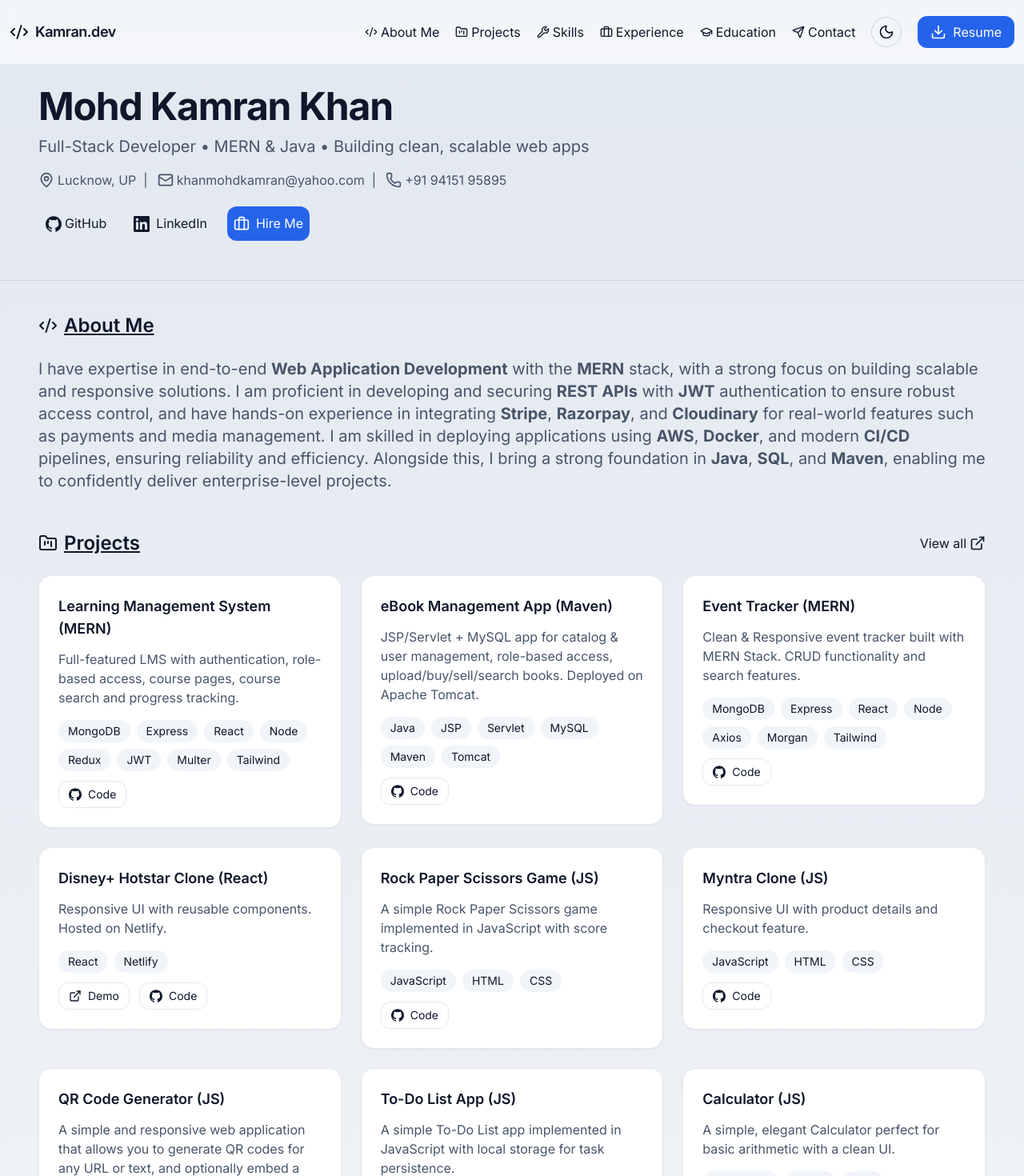
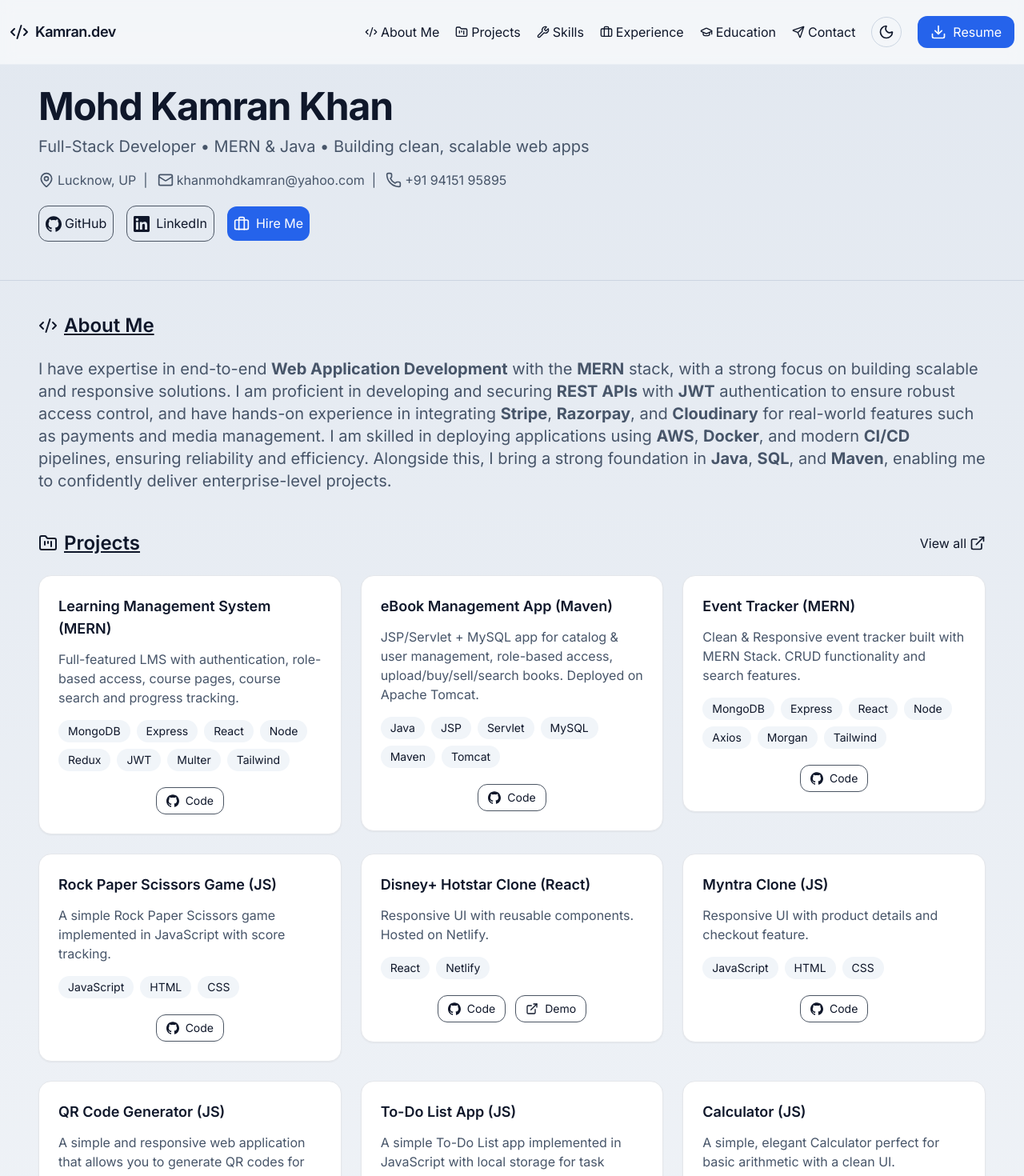
Before and after one commit to mohdkamran-khan/KAMRAN-portfolio, a React (Vite) app: page / in a window 1280 px wide. Shown: the top 1470 px of the page at 80% size. Built offline with nearby package versions, Linux system fonts and the light colour scheme.

Commit message:
Updated App.jsx

```diff
--- a/src/App.jsx
+++ b/src/App.jsx
@@ -54,16 +54,7 @@ const projects = [
     details:
       "Implemented using MERN for functionality and React/Tailwind for layout. Features responsive design and local storage for event persistence.",
   },
-  {
-    slug: "hotstar-clone",
-    title: "Disney+ Hotstar Clone (React)",
-    description: "Responsive UI with reusable components. Hosted on Netlify.",
-    stack: ["React", "Netlify"],
-    link: "https://hotstarclonekamran.netlify.app/",
-    repo: "https://github.com/mohdkamran-khan/HotStar-Clones",
-    details: "Created a streaming app clone with a polished UI/UX.",
-  },
-  {
+   {
     slug: "Rock-Paper-Scissors-JS",
     title: "Rock Paper Scissors Game (JS)",
     description:
@@ -73,6 +64,15 @@ const projects = [
     repo: "https://github.com/mohdkamran-khan/RockPaperScissorsGame",
     details:
       "Implemented using JavaScript for game logic and HTML/CSS for layout. Features score tracking and responsive design.",
+  },
+  {
+    slug: "hotstar-clone",
+    title: "Disney+ Hotstar Clone (React)",
+    description: "Responsive UI with reusable components. Hosted on Netlify.",
+    stack: ["React", "Netlify"],
+    link: "https://hotstarclonekamran.netlify.app/",
+    repo: "https://github.com/mohdkamran-khan/HotStar-Clones",
+    details: "Created a streaming app clone with a polished UI/UX.",
   },
   {
     slug: "myntra-clone",
@@ -356,7 +356,7 @@ export default function PortfolioSite() {
               href="https://github.com/mohdkamran-khan"
               target="_blank"
               rel="noreferrer"
-              className="px-2 py-2 border rounded-xl flex items-center gap-1 hover:scale-105 hover:shadow-2xl hover:bg-slate-50 dark:hover:bg-slate-700"
+              className="px-2 py-2 border border-gray-600 rounded-xl flex items-center gap-1 hover:scale-105 hover:shadow-2xl hover:bg-slate-50 dark:hover:bg-slate-700"
             >
               <SiGithub className="h-5 w-5" /> GitHub
             </a>
@@ -364,7 +364,7 @@ export default function PortfolioSite() {
               href="https://www.linkedin.com/in/mohdkamran-khan"
               target="_blank"
               rel="noreferrer"
-              className="px-2 py-2 border rounded-xl flex items-center gap-2 hover:scale-105 hover:shadow-2xl hover:bg-slate-50 dark:hover:bg-slate-700"
+              className="px-2 py-2 border border-gray-600 rounded-xl flex items-center gap-2 hover:scale-105 hover:shadow-2xl hover:bg-slate-50 dark:hover:bg-slate-700"
             >
               <SiLinkedin className="h-5 w-5" /> LinkedIn
             </a>
@@ -444,25 +444,25 @@ export default function PortfolioSite() {
                     </span>
                   ))}
                 </div>
-                <div className="flex gap-3 text-sm">
-                  {p.link !== "#" && (
-                    <a
-                      href={p.link}
-                      target="_blank"
-                      rel="noreferrer"
-                      className="px-3 py-1.5 border rounded-xl flex items-center gap-2 hover:scale-110 hover:shadow-2xl hover:bg-slate-50 dark:hover:bg-slate-700"
-                    >
-                      <ExternalLink className="h-4 w-4" /> Demo
-                    </a>
-                  )}
+                <div className="flex gap-3 mt-5 text-sm items-center justify-center">
                    {p.repo !== "#" && (
                     <a
                       href={p.repo}
                       target="_blank"
                       rel="noreferrer"
-                      className="px-3 py-1.5 border rounded-xl flex items-center gap-2 hover:scale-110 hover:shadow-2xl hover:bg-slate-50 dark:hover:bg-slate-700"
+                      className="px-3 py-1.5 border border-gray-600 rounded-xl flex items-center gap-2 hover:scale-110 hover:shadow-2xl hover:bg-slate-50 dark:hover:bg-slate-700"
                     >
                       <SiGithub className="h-4 w-4" /> Code
+                    </a>
+                  )}
+                   {p.link !== "#" && (
+                    <a
+                      href={p.link}
+                      target="_blank"
+                      rel="noreferrer"
+                      className="px-3 py-1.5 border border-gray-600 rounded-xl flex items-center gap-2 hover:scale-110 hover:shadow-2xl hover:bg-slate-50 dark:hover:bg-slate-700"
+                    >
+                      <ExternalLink className="h-4 w-4" /> Demo
                     </a>
                   )}
                 </div>
@@ -607,7 +607,7 @@ export default function PortfolioSite() {
               <a
                 href={RESUME_URL}
                 download="KAMRAN_Resume.pdf"
-                className="px-3 py-2 border rounded-xl flex items-center gap-2 hover:scale-105 hover:shadow-2xl hover:bg-slate-50 dark:hover:bg-slate-700"
+                className="px-4 py-3 border border-gray-600 rounded-xl flex items-center gap-2 hover:scale-105 hover:shadow-2xl hover:bg-slate-50 dark:hover:bg-slate-700"
               >
                 <Download className="h-5 w-5" /> Download Resume
               </a>
```
